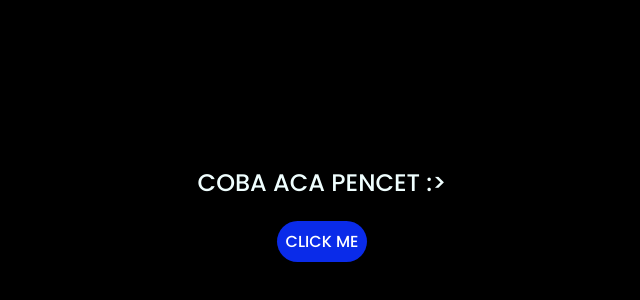
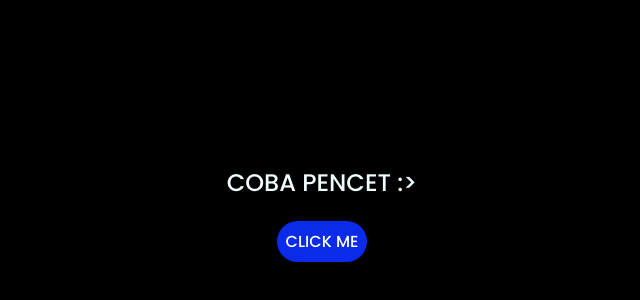
Before and after one commit to aalvian/flower, a plain HTML site: page index.html in a window 1280 px wide. Shown: the part 122-422 px from the top of the page, without its empty margins (326-966 px from the left). Drawn offline with Linux system fonts and the light colour scheme.

Commit message:
Update index.html

```diff
--- a/index.html
+++ b/index.html
@@ -12,7 +12,7 @@
 
 <body>
     <div class="description">
-        <span>COBA ACA PENCET :></span>
+        <span>COBA PENCET :></span>
     </div>
     <div class="button">
         <button class="botones">
```
